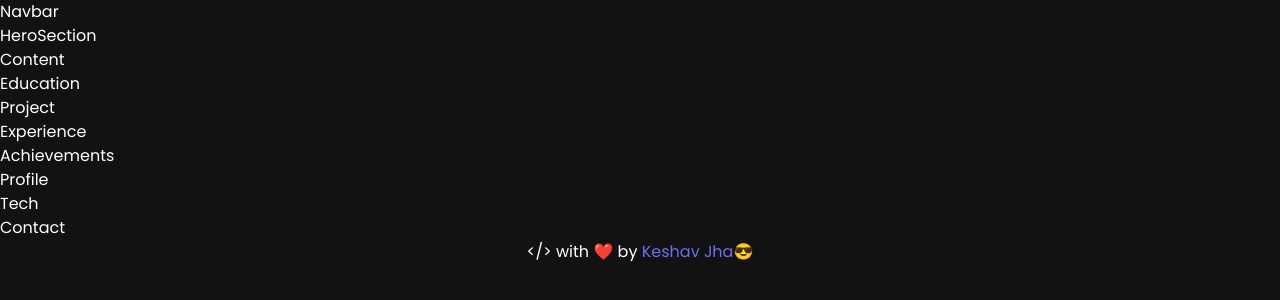
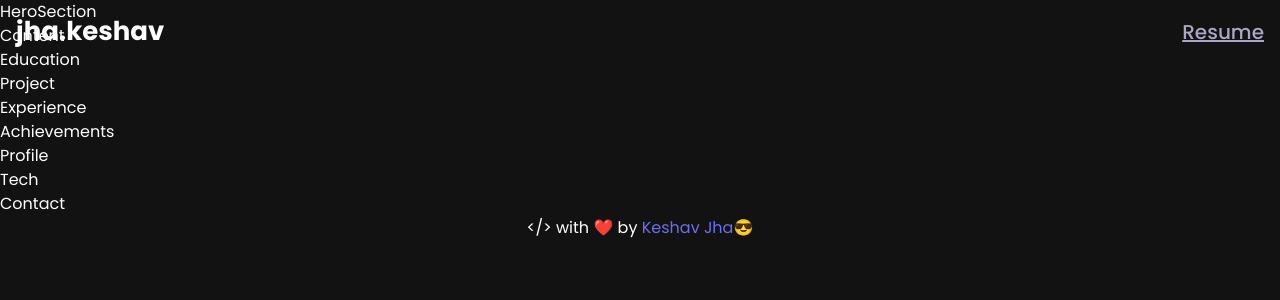
Before and after one commit to KeshavJha2002/portfolio, a React (Vite) app: page / in a window 1280 px wide. Shown: the top 300 px of the page. Built offline with nearby package versions, Linux system fonts and the light colour scheme.

Commit message:
Navbar component done

```diff
--- a/src/components/Navbar.tsx
+++ b/src/components/Navbar.tsx
@@ -1,9 +1,51 @@
-const Navbar = () => {
+/* eslint-disable @typescript-eslint/no-unused-vars */
+import React, { useEffect, useState } from "react";
+import { Link } from "react-router-dom";
+// TODO
+// import { logo } from "../assets/";
+
+const Navbar: React.FC = () => {
+  const [active, setActive] = useState<string>("");
+  const [scrolled, setScrolled] = useState<boolean>(false);
+
+  useEffect(() => {
+    const handleScroll = () => {
+      const scrollTop: number = window.scrollY;
+      if (scrollTop > 100) {
+        setScrolled(true);
+      } else {
+        setScrolled(false);
+      }
+    };
+    window.addEventListener("scroll", handleScroll);
+    return () => window.removeEventListener("scroll", handleScroll);
+  }, []);
+
   return (
-    <div>
-      Navbar
-    </div>
+    <nav className={`sm:px-4 px-6 w-full flex items-center py-3 fixed top-0 z-20 ${scrolled ? "bg-primary" : "bg-transparent"}`}>
+      <div className='w-full flex justify-between items-center max-w-7xl mx-auto'>
+        <Link
+          to='/'
+          className='flex items-center gap-2'
+          onClick={() => {
+            setActive("");
+            window.scrollTo(0, 0);
+          }}>
+          {/* <img src={logo} alt='logo' className='w-9 h-9 object-contain rounded-[50%]' /> */}
+          <p className='sm:block text-white text-[26px] font-bold cursor-pointer flex '>
+            jha.keshav
+          </p>
+        </Link>
+
+        <div className='sm:flex gap-5'>
+          <div className="text-[#AAA6C3] hover:text-white text-[20px] font-medium cursor-pointer underline">
+            {/* <a href="#" target="_blank" disabled>Resume</a> */}
+            <div>Resume</div>
+          </div>
+        </div>
+      </div>
+    </nav>
   )
 }
 
-export default Navbar
+export default Navbar;
```
